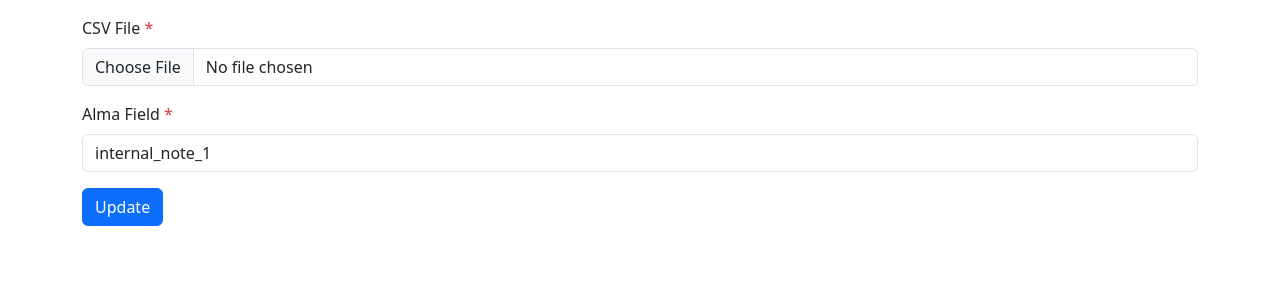
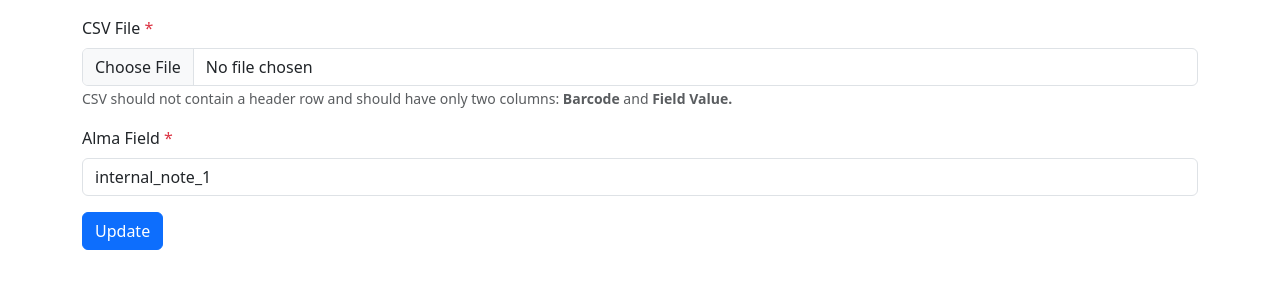
Before and after one commit to WRLC/alma-notes-import-flask, a Flask app: template app/templates/upload.html in a window 1280 px wide. Shown: the part 182-471 px from the top of the page. Run offline with Flask 3, Linux system fonts and the light colour scheme; the template is opened without the code that fills it: values that come from a table or form of the project are taken from there, others are empty; parts of the project's set-up code (start-up, migrations or seed data) failed here and were passed over; some libraries are stand-ins or nearby versions.

Commit message:
add help text to CSV field

```diff
--- a/app/templates/upload.html
+++ b/app/templates/upload.html
@@ -9,6 +9,7 @@
         </div>
         <div class="mb-3 required">
             {{ form.csv.label(class_='form-label') }}<br />{{ form.csv(class_='form-control') }}
+            <div class="text-muted"><small class="text-muted">CSV should not contain a header row and should have only two columns: <strong>Barcode</strong> and <strong>Field Value.</strong></small></div>
         </div>
         {% if form.csv.errors %}
             {% for error in form.csv.errors %}
```
